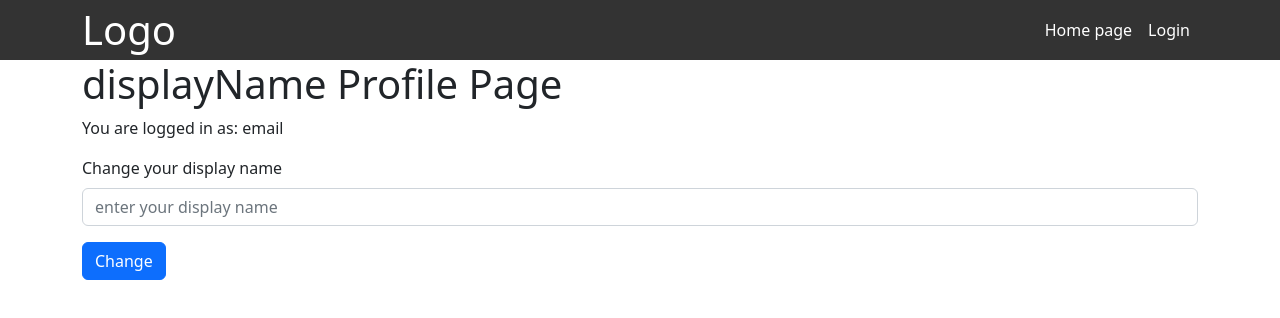
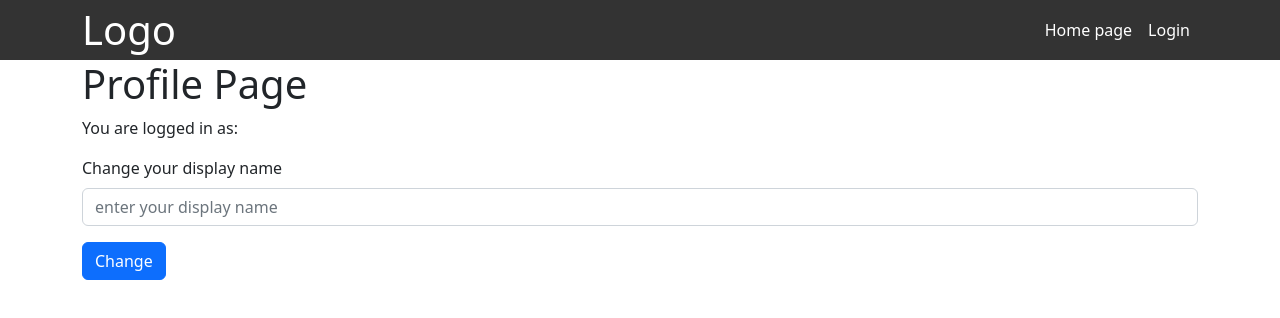
Before and after one commit to MariusCodeAcademy/feu5-21_react_firebase_hooks, a React (Vite) app: page /profile in a window 1280 px wide. Shown: the top 318 px of the page. Built offline with nearby package versions, Linux system fonts and the light colour scheme; no server answers.

Commit message:
update profile page

```diff
--- a/src/pages/ProfilePage.jsx
+++ b/src/pages/ProfilePage.jsx
@@ -1,24 +1,38 @@
+import { useState } from 'react';
+import { useAuthCtx } from '../store/AuthProvider';
+
 function ProfilePage() {
   // kas yra siuo metu prisijunges
+  const { user } = useAuthCtx();
+  console.log('user ===', user);
   // paimti email user.email is kontext
   // paimti displayName user.displayName is kontext
+
+  const [newName, setNewName] = useState(user?.displayName);
+
+  function updateUserProfile() {}
+
   return (
     <div className="container">
-      <h1> displayName Profile Page </h1>
-      <p>You are logged in as: email</p>
+      <h1> {user?.displayName} Profile Page </h1>
+      <p>You are logged in as: {user?.email}</p>
 
       <div className="mb-3">
         <label htmlFor="displayName" className="form-label">
           Change your display name
         </label>
         <input
+          value={newName}
+          onChange={(e) => setNewName(e.target.value)}
           type="text"
           className="form-control"
           id="displayName"
           placeholder="enter your display name"
         />
       </div>
-      <button className="btn btn-primary">Change</button>
+      <button onClick={updateUserProfile} className="btn btn-primary">
+        Change
+      </button>
     </div>
   );
 }
--- a/src/store/AuthProvider.jsx
+++ b/src/store/AuthProvider.jsx
@@ -18,6 +18,7 @@ function AuthProvider({ children }) {
   const [isLoading, setIsLoading] = useState(false);
   const [user, userLoading, userError] = useAuthState(auth);
   const isLoggedIn = !!user;
+  console.log('user ===', user);
   console.log('isLoggedIn ===', isLoggedIn);
   // function login(newUser) {
   //   setUser(newUser);
```
